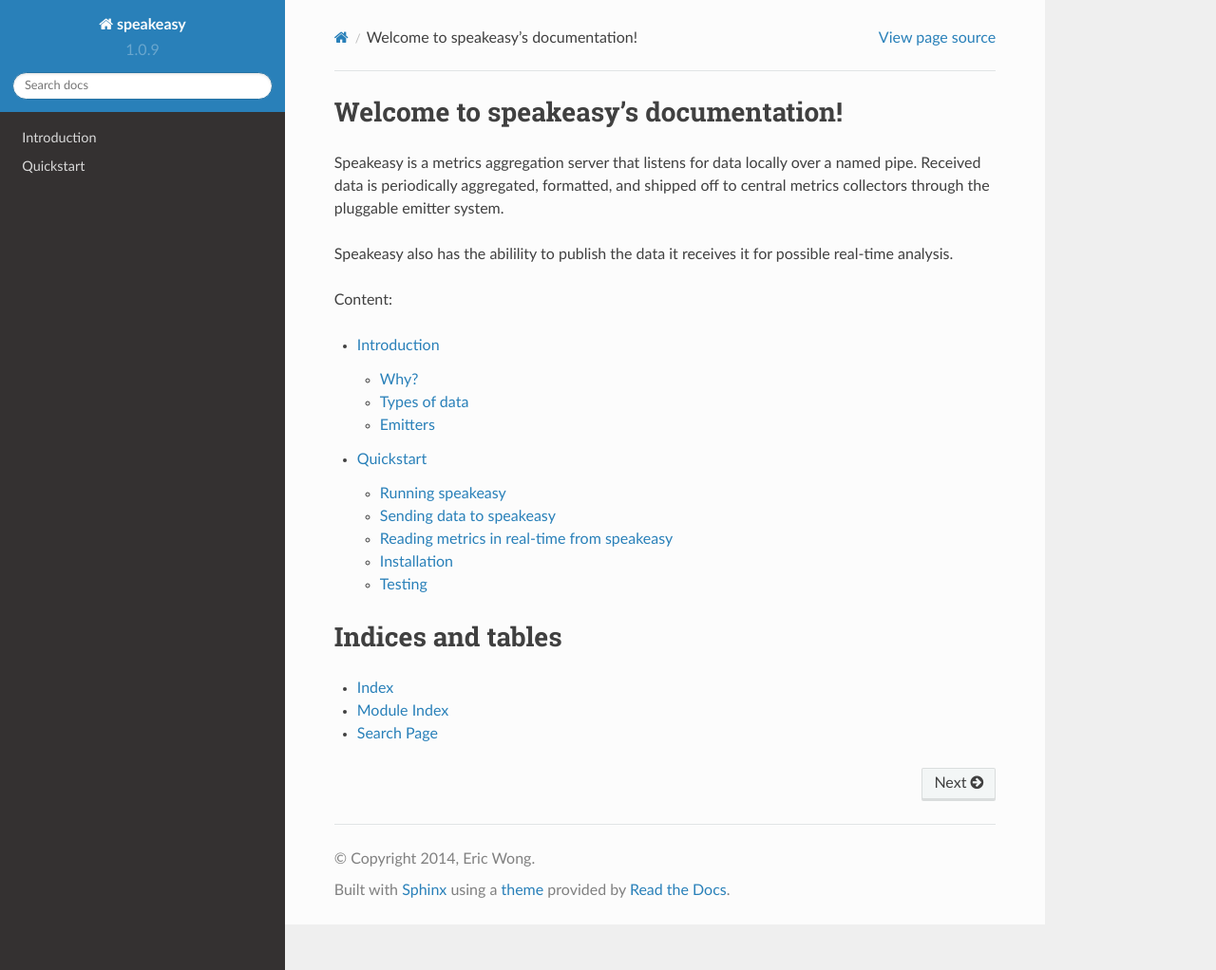
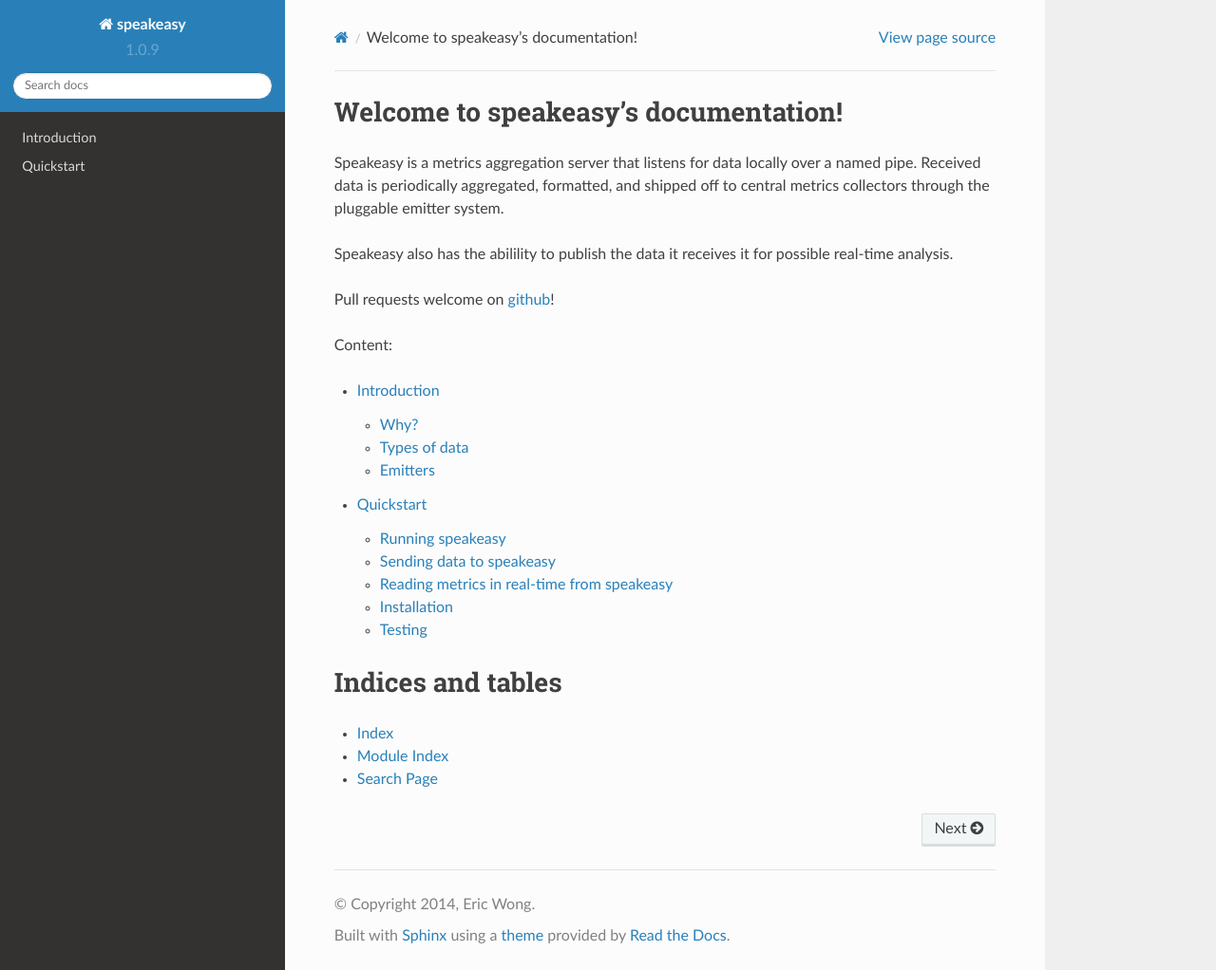
Before and after one commit to etdub/speakeasy, a Sphinx documentation site: the page built from docs/index.rst, in a window 1280 px wide and 1022 px high. Shown: the whole window at 95% size. Built offline with Sphinx 7.4.7 and the Read the Docs theme 2.0.0, drawn with Linux system fonts in a browser that asks for light colours.

Commit message:
Update docs

```diff
--- a/docs/index.rst
+++ b/docs/index.rst
@@ -7,7 +7,11 @@
 =====================================
 
 .. include:: ../README.md
-    :start-line: 3
+    :start-line: 6
+
+Pull requests welcome on github_!
+
+.. _github: https://github.com/etdub/speakeasy
 
 Content:
 
```
Also changed, not shown: README.md (+4 -1 lines).
